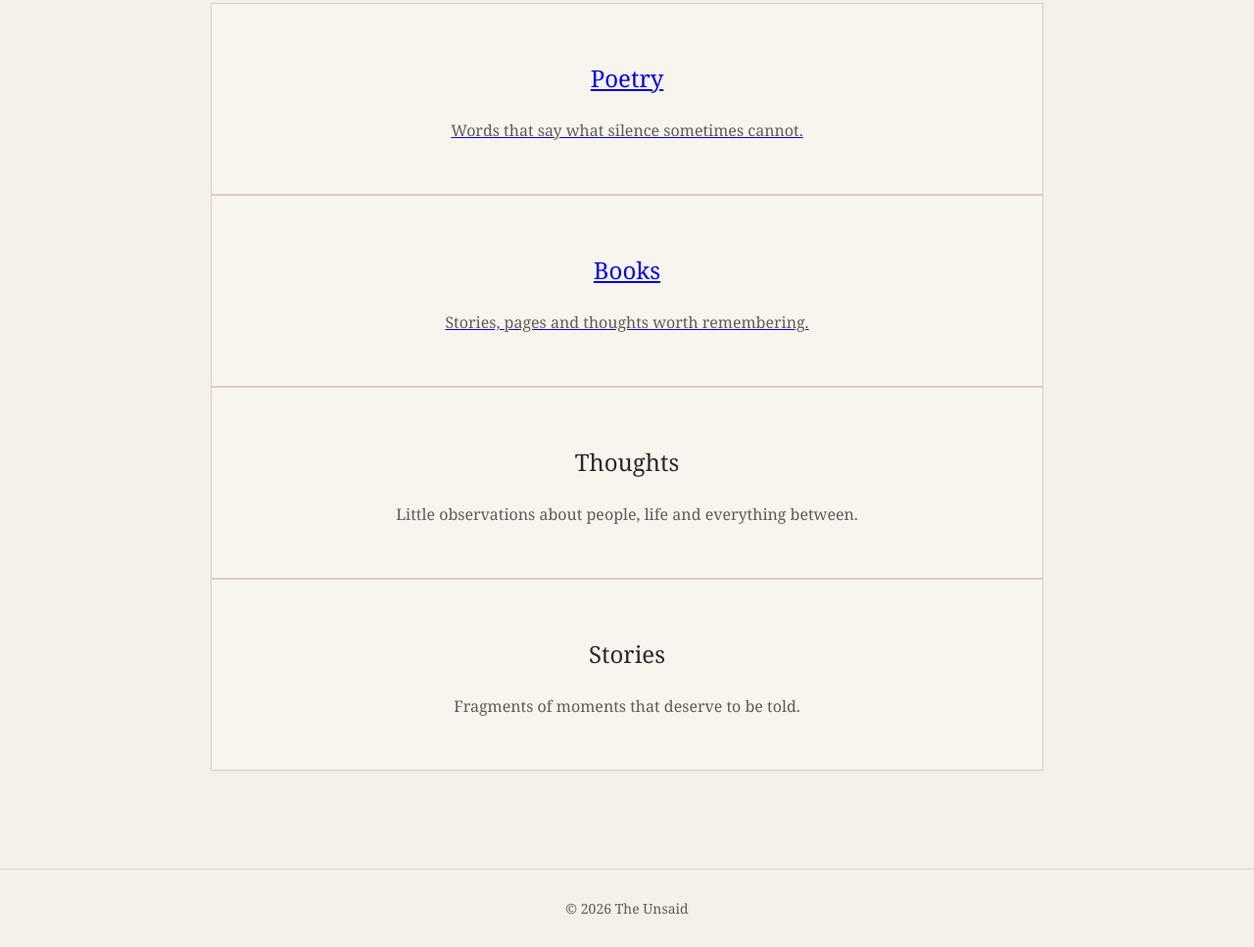
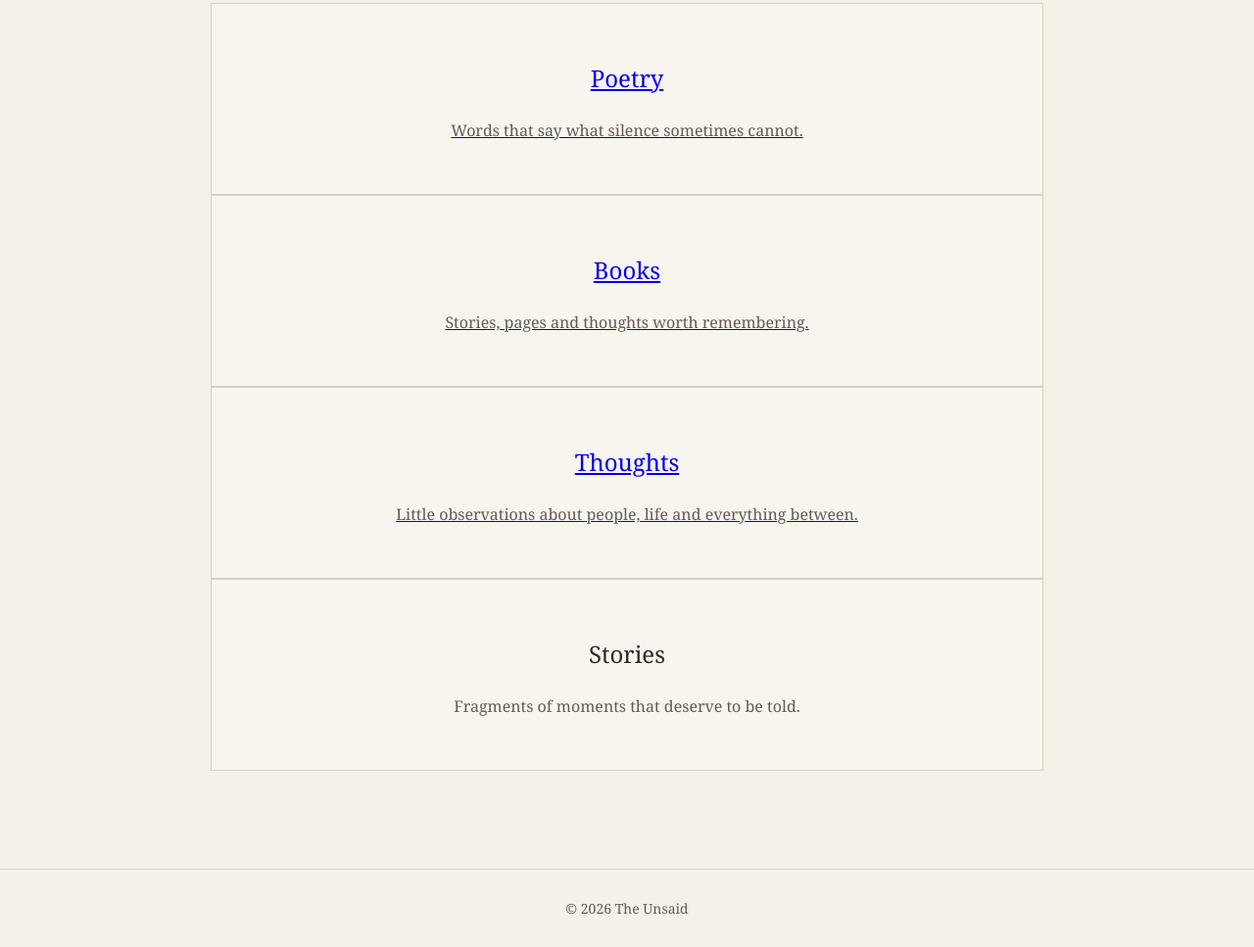
Before and after one commit to anushkaa16yadav-design/the-unsaid, a plain HTML site: page index.html in a window 1280 px wide. Shown: the part 641-1608 px from the top of the page at 98% size. Drawn offline with Linux system fonts and the light colour scheme.

Commit message:
Connect thoughts page

```diff
--- a/index.html
+++ b/index.html
@@ -166,11 +166,12 @@
   </a>
 </div>
 
-
-      <div class="card">
-        <h3>Thoughts</h3>
-        <p>Little observations about people, life and everything between.</p>
-      </div>
+<div class="card">
+  <a href="thoughts.html">
+    <h3>Thoughts</h3>
+    <p>Little observations about people, life and everything between.</p>
+  </a>
+</div>
 
       <div class="card">
         <h3>Stories</h3>
```
